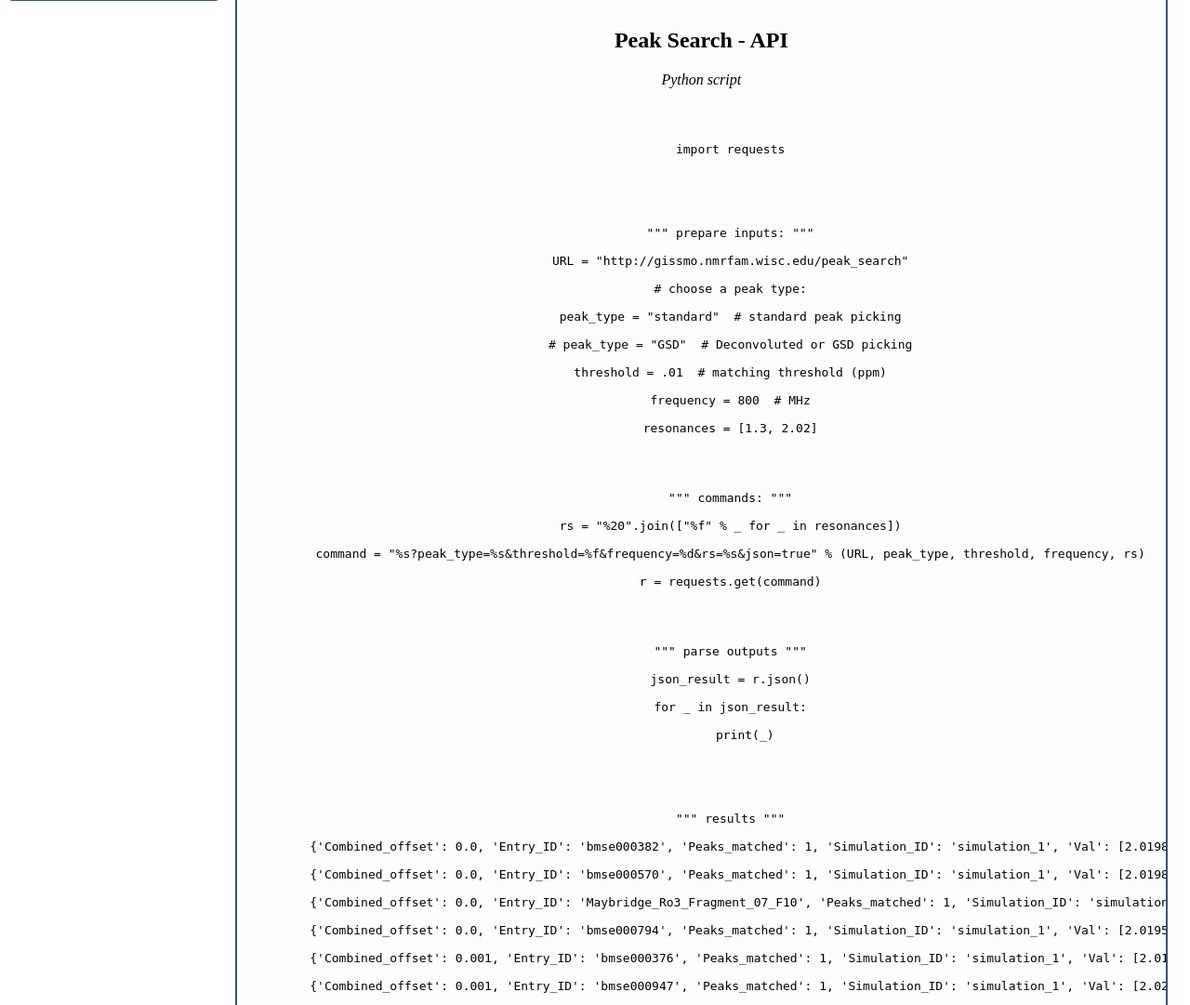
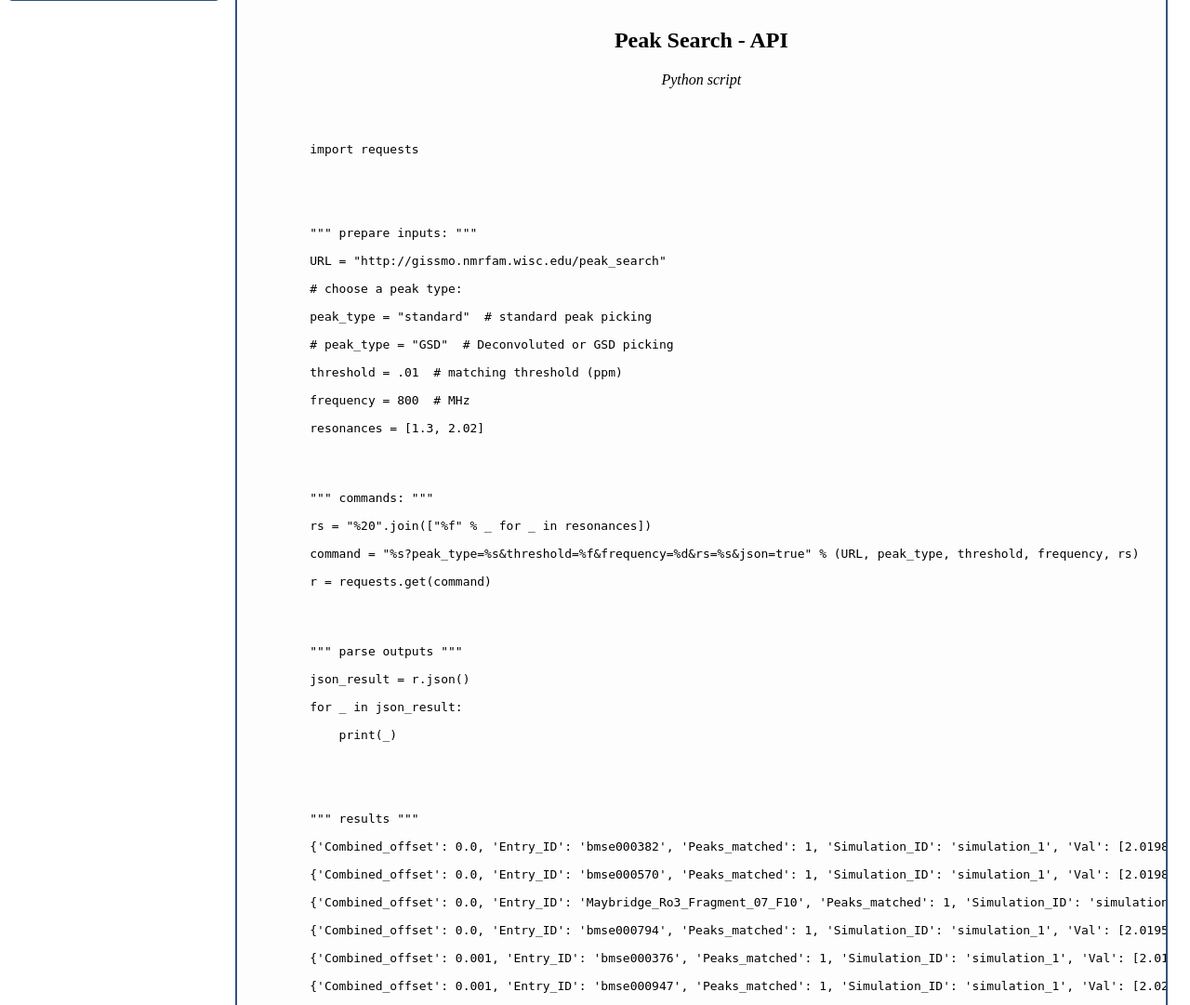
Before and after one commit to bmrb-io/gissmo, a Flask app: template templates/search_result.html in a window 1280 px wide. Shown: the part 770-1851 px from the top of the page at 93% size. Run offline with Flask 2, Linux system fonts and the light colour scheme; the template is opened without the code that fills it, so the values that code supplies are empty; some libraries are stand-ins or nearby versions.

Commit message:
Add text align left

```diff
--- a/templates/search_result.html
+++ b/templates/search_result.html
@@ -204,7 +204,7 @@
 <div class="details_box">
     <h2>Peak Search - API</h2>
     <i>Python script</i>
-    <pre style="border: 1px">
+    <pre style="border: 1px; text-align: left">
         <br><br>
 	import requests<br>
         <br>
```
